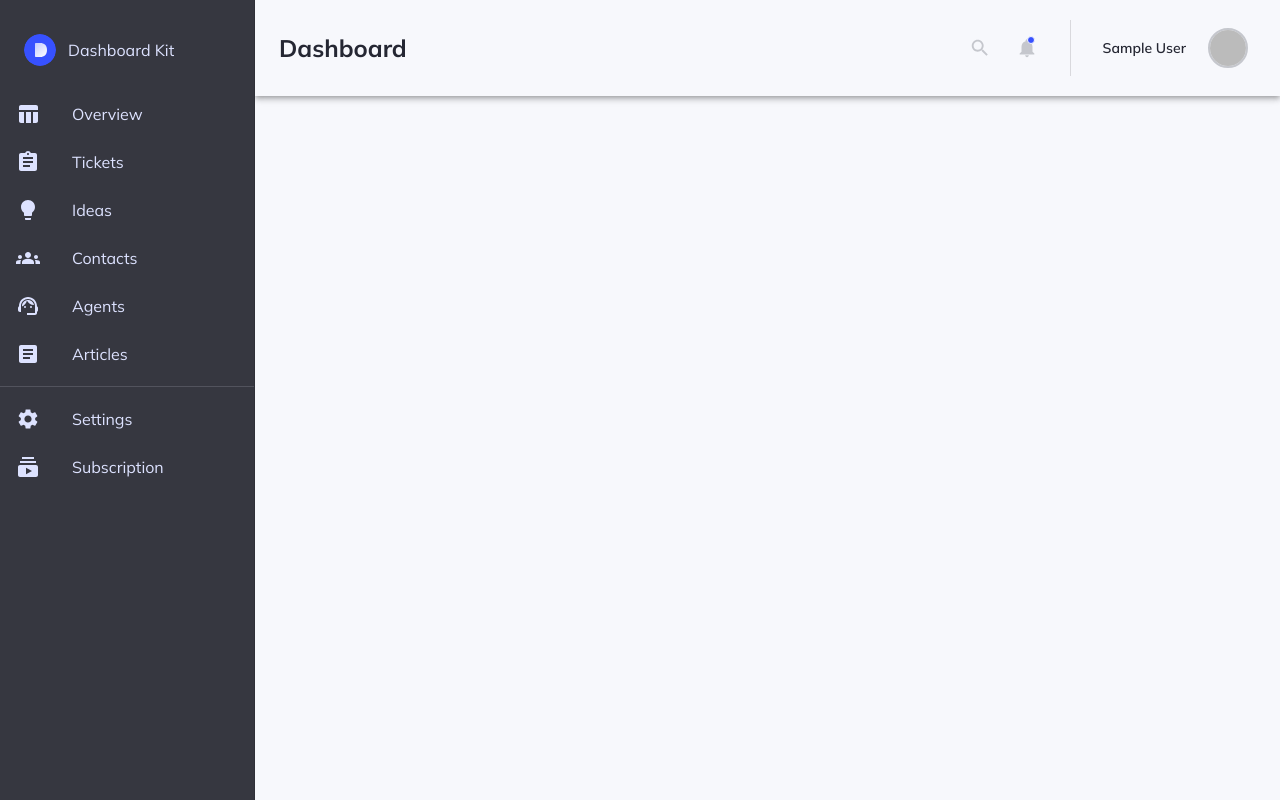
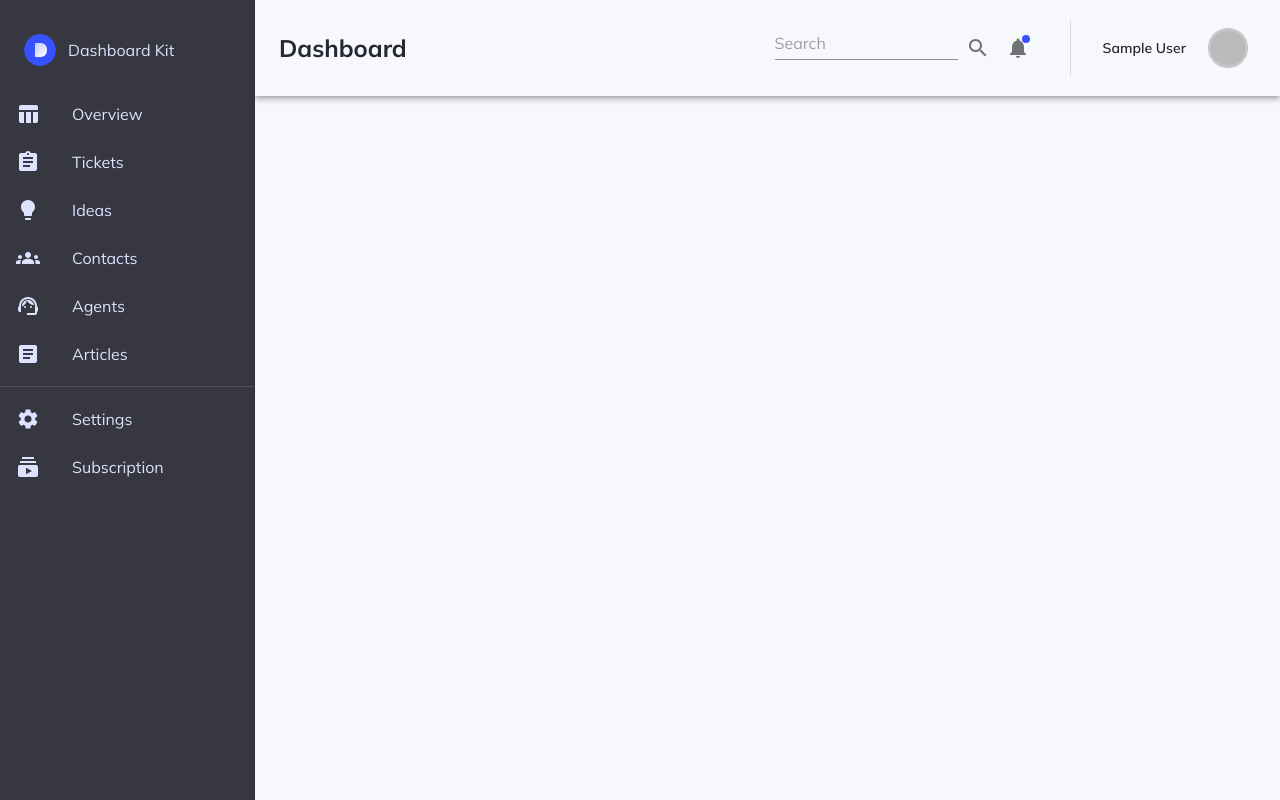
Before and after one commit to necelentano/chi-project, a React (Vite) app: page /dashboard in a window 1280 px wide. Built offline with nearby package versions, Linux system fonts and the light colour scheme; no server answers; sample sign-in values are in the browser's storage; the HTML template or start-up script is replaced by a standard one.

Commit message:
Added HeaderNotification component; updated the DashboardHeader

```diff
--- /dev/null
+++ b/src/components/DashboardHeader/HeaderNotification/index.tsx
@@ -0,0 +1,14 @@
+import { Badge, IconButton } from "@mui/material";
+import NotificationsIcon from "@mui/icons-material/Notifications";
+
+const HeaderNotification = () => {
+  return (
+    <IconButton>
+      <Badge color="primary" variant="dot" overlap="circular">
+        <NotificationsIcon />
+      </Badge>
+    </IconButton>
+  );
+};
+
+export default HeaderNotification;
--- a/src/components/DashboardHeader/index.tsx
+++ b/src/components/DashboardHeader/index.tsx
@@ -1,17 +1,15 @@
 import { useState, MouseEvent } from "react";
 import IconButton from "@mui/material/IconButton";
 import MenuIcon from "@mui/icons-material/Menu";
-import Hidden from "@mui/material/Hidden";
 import AppBar from "@mui/material/AppBar";
 import Toolbar from "@mui/material/Toolbar";
 import Typography from "@mui/material/Typography";
 import Box from "@mui/material/Box";
 import Divider from "@mui/material/Divider";
 import Avatar from "@mui/material/Avatar";
-import Badge from "@mui/material/Badge";
+
 import Tooltip from "@mui/material/Tooltip";
-import SearchIcon from "@mui/icons-material/Search";
-import NotificationsIcon from "@mui/icons-material/Notifications";
+
 import { useLocation } from "react-router-dom";
 
 import { useAppSelector } from "../../utils/hooks/redux";
@@ -20,6 +18,9 @@ import { useGetHeaderTitle } from "../../utils/hooks/getHeaderTitle";
 import DashboardHeaderMenu from "../DashboardHeaderMenu";
 
 import styles from "./styles";
+import { useMediaQuery } from "@mui/material";
+import HeaderSearch from "./HeaderSearch";
+import HeaderNotification from "./HeaderNotification";
 
 type TDashboardHeader = {
   onToggleSideNav: () => void;
@@ -28,6 +29,7 @@ type TDashboardHeader = {
 const DashboardHeader = ({ onToggleSideNav }: TDashboardHeader) => {
   const user = useAppSelector<TStoreUser>((state) => state.auth.user);
   const location = useLocation();
+  const isTablet = useMediaQuery("(max-width:899px)");
 
   const headerTitle = useGetHeaderTitle(location.pathname);
 
@@ -43,7 +45,7 @@ const DashboardHeader = ({ onToggleSideNav }: TDashboardHeader) => {
   return (
     <AppBar position="static" sx={styles.appbar}>
       <Toolbar>
-        <Hidden smUp>
+        {isTablet ? (
           <IconButton
             color="inherit"
             aria-label="open drawer"
@@ -53,7 +55,8 @@ const DashboardHeader = ({ onToggleSideNav }: TDashboardHeader) => {
           >
             <MenuIcon />
           </IconButton>
-        </Hidden>
+        ) : null}
+
         <Box sx={styles.headerContainer}>
           <Box>
             <Typography sx={styles.headerTitle}>{headerTitle}</Typography>
@@ -61,17 +64,11 @@ const DashboardHeader = ({ onToggleSideNav }: TDashboardHeader) => {
 
           <Box sx={styles.headerMiddleSectionWrapper}>
             <Box sx={styles.iconsWrapper}>
-              <SearchIcon sx={styles.searchIcon} />
-              <Badge
-                color="primary"
-                variant="dot"
-                overlap="circular"
-                sx={styles.notificationBadge}
-              >
-                <NotificationsIcon sx={styles.notificationIcon} />
-              </Badge>
+              <HeaderSearch />
+              <HeaderNotification />
             </Box>
             <Divider orientation="vertical" flexItem sx={styles.divider} />
+            <Box sx={styles.usernameAvatarWrapper}>
               <Box sx={styles.userNameWrapper}>
                 {user?.name ? user.name : "Hello, user"}
               </Box>
@@ -98,6 +95,7 @@ const DashboardHeader = ({ onToggleSideNav }: TDashboardHeader) => {
               </Box>
             </Box>
           </Box>
+        </Box>
       </Toolbar>
     </AppBar>
   );
--- a/src/components/DashboardHeader/styles.ts
+++ b/src/components/DashboardHeader/styles.ts
@@ -4,7 +4,7 @@ const styles = {
   },
   mobileMenuIcon: {
     color: "#252733",
-    mt: { xs: "-40px" },
+    mt: { sm: "0px", xs: "-60px" },
   },
   headerContainer: {
     display: "flex",
@@ -12,7 +12,7 @@ const styles = {
     justifyContent: { sm: "space-between", xs: "flex-start" },
     width: "100%",
     py: "20px",
-    flexDirection: { sm: "row", xs: "column-reverse" },
+    flexDirection: { sm: "row", xs: "column" },
   },
   headerTitle: {
     fontSize: "24px",
@@ -26,6 +26,7 @@ const styles = {
   },
   iconsWrapper: {
     display: "flex",
+    flexDirection: "row",
     alignItems: "center",
   },
   searchIcon: {
@@ -47,12 +48,19 @@ const styles = {
   },
   divider: {
     ml: "32px",
+    display: { md: "block", sm: "none", xs: "none" },
   },
   userNameWrapper: {
     color: "#252733",
     fontSize: "14px",
     ml: "32px",
     fontWeight: "600",
+    display: { sm: "block", xs: "none" },
+  },
+  usernameAvatarWrapper: {
+    display: "flex",
+    flexDirection: "row",
+    alignItems: "center",
   },
   menuWrapper: {
     ml: "14px",
```
Lines whose indentation alone changed are shown as unchanged.
